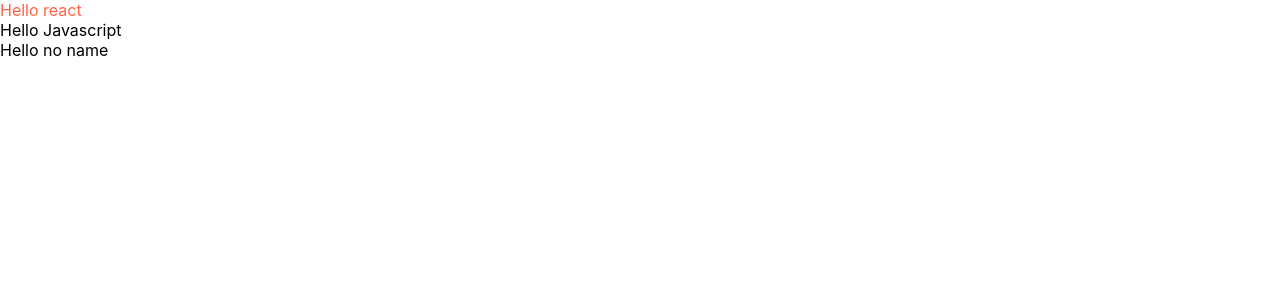
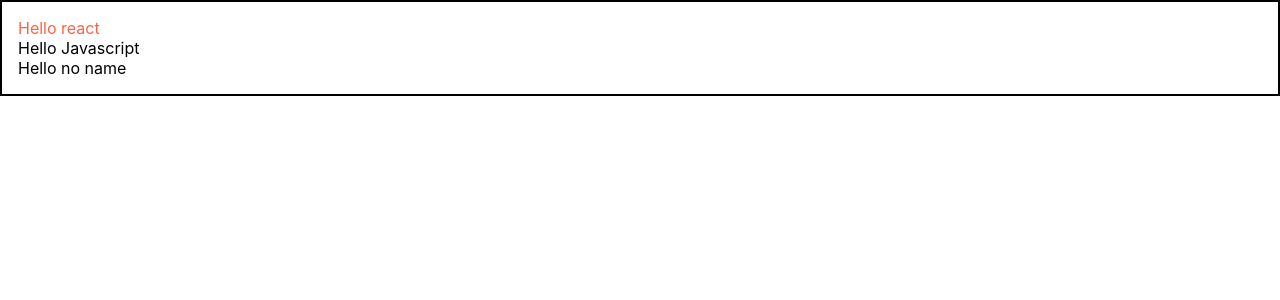
Before and after one commit to Quriousity/react-tutorial, a React (Create React App) app in the folder react-tutorial/: page / in a window 1280 px wide. Shown: the top 300 px of the page. Built offline with nearby package versions, Linux system fonts and the light colour scheme.

Commit message:
props
Wrapper

```diff
--- a/react-tutorial/src/App.js
+++ b/react-tutorial/src/App.js
@@ -1,11 +1,14 @@
 import Hello from './components/Hello';
+import Wrapper from './components/Wrapper';
 
 function App() {
   return (
     <div>
-      <Hello name="react" color="tomato"/>
-      <Hello name="Javascript"/>
-      <Hello />
+      <Wrapper>
+        <Hello name="react" color="tomato"/>
+        <Hello name="Javascript"/>
+        <Hello />
+      </Wrapper>
     </div>
   );
 }
--- /dev/null
+++ b/react-tutorial/src/components/Wrapper.jsx
@@ -0,0 +1,13 @@
+function Wrapper({ children }) {
+  const style = {
+    border: "2px solid black",
+    padding: "16px"
+  };
+  return (
+    <div style={style}>
+      {children}
+    </div>
+  )
+}
+
+export default Wrapper;
```
